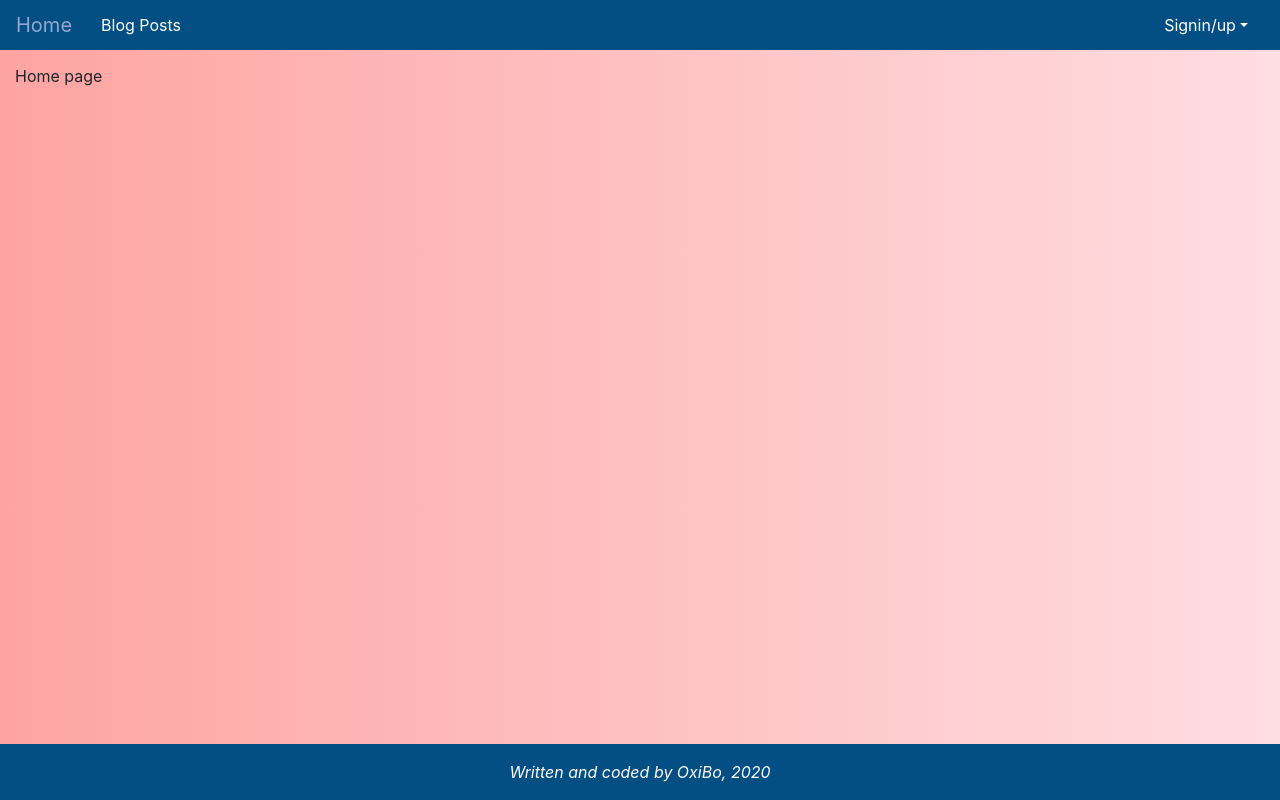
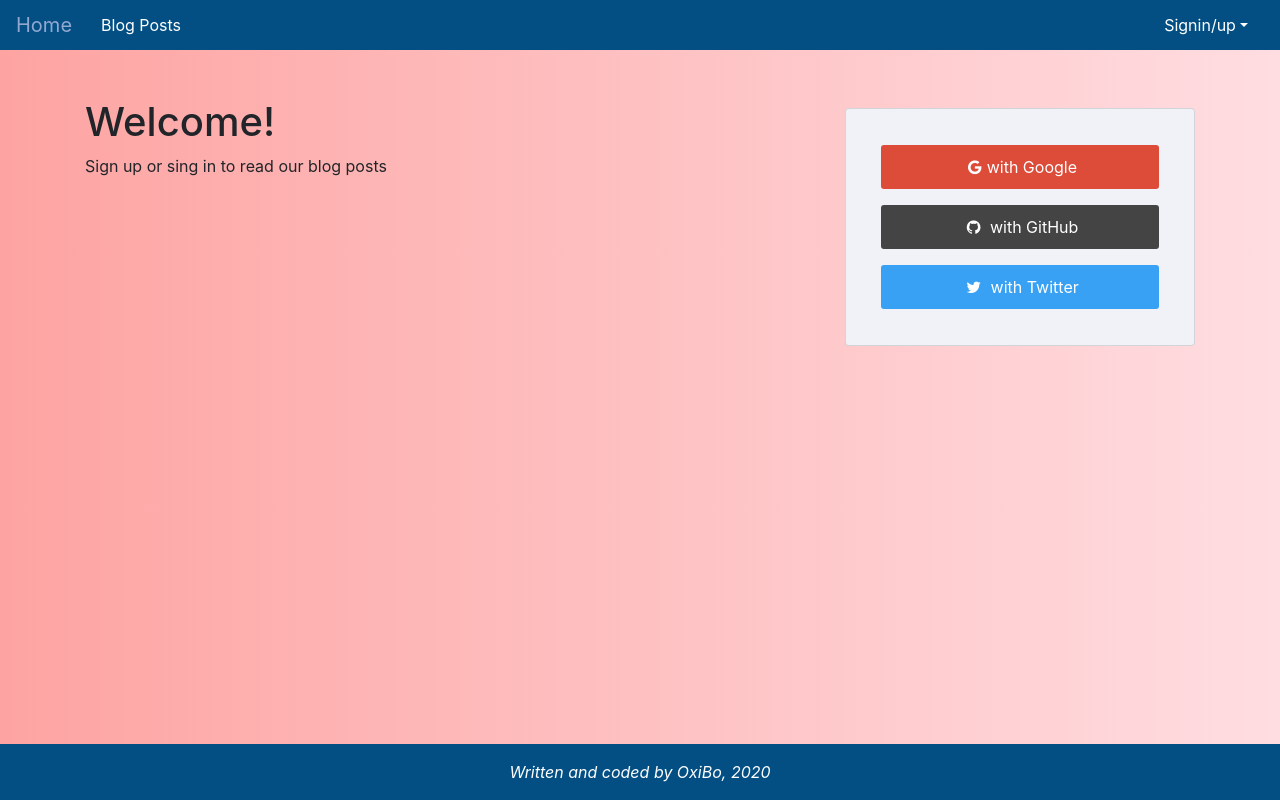
Before and after one commit to OxiBo/dev-blog-app, a React app in the folder client/: page / in a window 1280 px wide. Built offline with nearby package versions, Linux system fonts and the light colour scheme; no server answers.

Commit message:
Add content to langing page, styling landing page

```diff
--- a/client/src/components/Landing.js
+++ b/client/src/components/Landing.js
@@ -1,11 +1,41 @@
-import React, { Component } from 'react'
+import React, { Component } from "react";
 
 export default class Landing extends Component {
-    render() {
-        return (
-            <div>
-                Home page
+  render() {
+    return (
+      <div className="container">
+        <div className="row">
+          <div className="col-md-8 col-lg-8 homepage-content">
+            <h1>Welcome!</h1>
+            Sign up or sing in to read our blog posts
+          </div>
+          <div className="col-md-4 col-lg-4 signin-options">
+            <div className="container card">
+              <div className="card-body login-buttons">
+                <a
+                  className="btn btn-block btn-social btn-google p-2 m-0 rounded-0"
+                  href="/auth/google"
+                >
+                  <i className="fa fa-google"> </i>
+                  with Google
+                </a>
+                <a
+                  className="btn btn-block btn-social btn-github p-2 m-0 rounded-0"
+                  href="/auth/github"
+                >
+                  <i className="fa fa-github"> </i> with GitHub
+                </a>
+                <a
+                  className="btn btn-block btn-social btn-twitter p-2 m-0 rounded-0"
+                  href="/auth/twitter"
+                >
+                  <i className="fa fa-twitter"> </i> with Twitter
+                </a>
+              </div>
             </div>
-        )
-    }
+          </div>
+        </div>
+      </div>
+    );
+  }
 }
--- a/client/src/index.scss
+++ b/client/src/index.scss
@@ -1,6 +1,7 @@
 
 @import './styles/base';
 @import './styles/navbar';
+@import './styles/homepage';
 @import './styles/socialButtons';
 @import './styles/userProfile';
 @import './styles/userList';
--- /dev/null
+++ b/client/src/styles/_homepage.scss
@@ -0,0 +1,17 @@
+.homepage-content,
+.signin-options {
+  margin-top: 1.5rem;
+  margin-bottom: 1.5rem;
+}
+
+.signin-options {
+//    margin-left: auto!important;
+//    margin-right: auto!important;
+  .btn {
+    width: auto;
+    min-width: 8rem;
+    margin: 1rem auto!important;
+
+    border-radius: 3px!important;
+  }
+}
--- a/client/src/styles/_socialButtons.scss
+++ b/client/src/styles/_socialButtons.scss
@@ -1,5 +1,8 @@
 // https://lipis.github.io/bootstrap-social/
 
+.btn {
+    text-align: center;
+}
 .btn-google{
     background-color: #DD4B39;
     color: white;
@@ -7,7 +10,7 @@
         padding: 5px;
     }
 }
-.btn-google.dropdown-item:hover{
+.btn-google:hover{
     background-color: rgb(179, 52, 35);
     color: white;
     // opacity: !important;
@@ -21,7 +24,7 @@
         padding: 5px;
     }
 }
-.btn-github.dropdown-item:hover{
+.btn-github:hover{
     background-color: black;
     color: white;
     // opacity: !important;
@@ -34,7 +37,7 @@
         padding: 5px;
     }
 }
-.btn-twitter.dropdown-item:hover{
+.btn-twitter:hover{
     background-color: #00B6F1;
     color: white;
     // opacity: !important;
```
